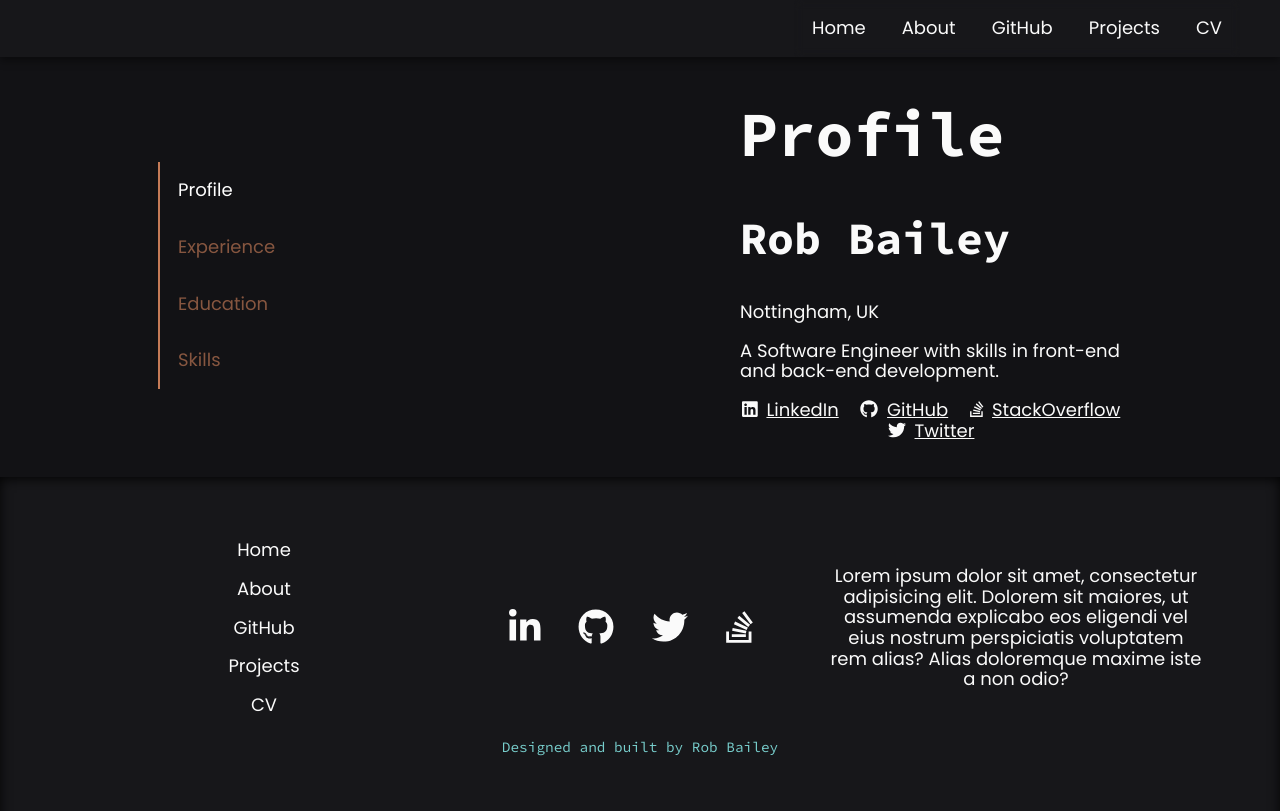
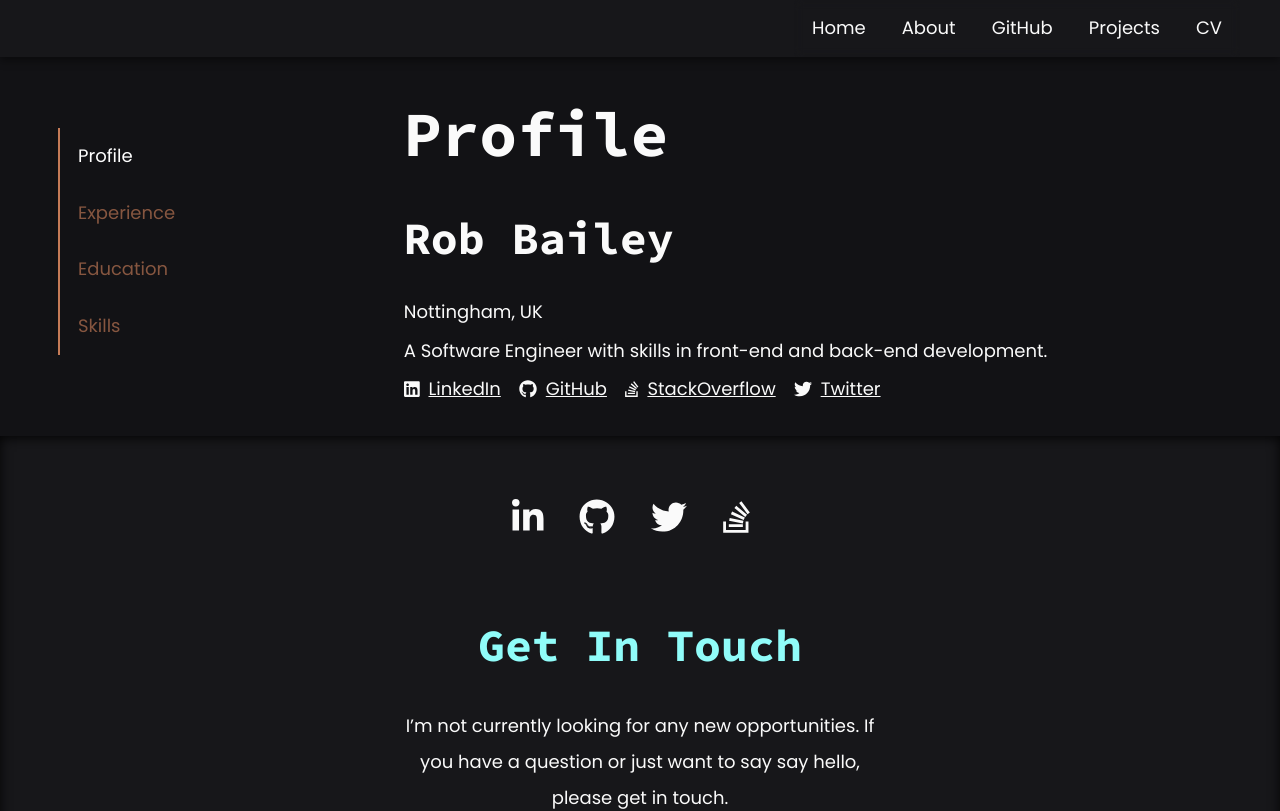
Before and after one commit to robbailey3/website-next, a Next.js app: page /cv in a window 1280 px wide. Shown: the top 811 px of the page. Built offline with nearby package versions, Linux system fonts and the light colour scheme.

Commit message:
build: updating footer

```diff
--- a/src/components/global/footer/footer.module.scss
+++ b/src/components/global/footer/footer.module.scss
@@ -9,25 +9,6 @@
 }
 .content {
   padding: 0 2rem;
-}
-.nav {
-  ul {
-    list-style: none;
-    padding: 0;
-    margin: 0;
-    li {
-      display: block;
-      a {
-        display: block;
-        padding: 0.5rem 1rem;
-        text-decoration: none;
-        &:hover,
-        &:focus {
-          text-decoration: underline;
-        }
-      }
-    }
-  }
 }
 .social {
   ul {
@@ -41,15 +22,39 @@
         margin-right: 1rem;
         font-size: 2rem;
         transition: 0.3s;
-        border: 1px solid transparent;
         padding: 0.5rem;
         line-height: 1;
         &:hover,
         &:focus {
           color: $accentBlue;
-          border-color: $accentBlue;
         }
       }
+    }
+  }
+}
+.about {
+  max-width: 500px;
+  margin: 3rem auto;
+  line-height: 2;
+  h4 {
+    font-size: 2.5rem;
+    color: $accentBlue;
+    margin: 0;
+  }
+}
+
+.cta_container {
+  .cta {
+    border: 2px solid $accentBlue;
+    text-decoration: none;
+    color: $accentBlue;
+    padding: 0.5rem 2rem;
+    display: inline-block;
+    transition: 0.3s;
+    &:hover,
+    &:focus {
+      background-color: $accentBlue;
+      color: $fontDark;
     }
   }
 }
--- a/src/components/global/footer/footer.tsx
+++ b/src/components/global/footer/footer.tsx
@@ -16,55 +16,6 @@ const Footer = () => {
   return (
     <footer className={styles.footer}>
       <Container className={styles.content}>
-        <FlexContainer
-          options={{ align: 'center', justify: 'space-around', wrap: 'wrap' }}
-        >
-          <FlexItem
-            options={{
-              grow: 0,
-              shrink: 0,
-              basis: 'clamp(200px, 33.33%, 600px)',
-            }}
-          >
-            <div className={styles.nav}>
-              <nav>
-                <ul>
-                  <li>
-                    <Link href="/">
-                      <a>Home</a>
-                    </Link>
-                  </li>
-                  <li>
-                    <Link href="/about">
-                      <a>About</a>
-                    </Link>
-                  </li>
-                  <li>
-                    <Link href="/github">
-                      <a>GitHub</a>
-                    </Link>
-                  </li>
-                  <li>
-                    <Link href="/projects">
-                      <a>Projects</a>
-                    </Link>
-                  </li>
-                  <li>
-                    <Link href="/cv">
-                      <a>CV</a>
-                    </Link>
-                  </li>
-                </ul>
-              </nav>
-            </div>
-          </FlexItem>
-          <FlexItem
-            options={{
-              grow: 0,
-              shrink: 0,
-              basis: 'clamp(300px, 33.33%, 600px)',
-            }}
-          >
         <div className={styles.social}>
           <ul>
             <li>
@@ -109,26 +60,20 @@ const Footer = () => {
             </li>
           </ul>
         </div>
-          </FlexItem>
-          <FlexItem
-            options={{
-              grow: 0,
-              shrink: 0,
-              basis: 'clamp(300px, 33.33%, 600px)',
-            }}
-          >
         <div className={styles.about}>
+          <h4>Get In Touch</h4>
           <p>
-                Lorem ipsum dolor sit amet, consectetur adipisicing elit.
-                Dolorem sit maiores, ut assumenda explicabo eos eligendi vel
-                eius nostrum perspiciatis voluptatem rem alias? Alias doloremque
-                maxime iste a non odio?
+            I’m not currently looking for any new opportunities. If you have a
+            question or just want to say say hello, please get in touch.
           </p>
+          <div className={styles.cta_container}>
+            <a href="mailto: robbailey3@gmail.com" className={styles.cta}>
+              Say Hello
+            </a>
           </div>
-          </FlexItem>
-        </FlexContainer>
+        </div>
         <div className={styles.attribution}>
-          <p className="monospace">Designed and built by Rob Bailey</p>
+          <p className="monospace">Built by Rob Bailey</p>
         </div>
       </Container>
     </footer>
```
Lines whose indentation alone changed are shown as unchanged.
